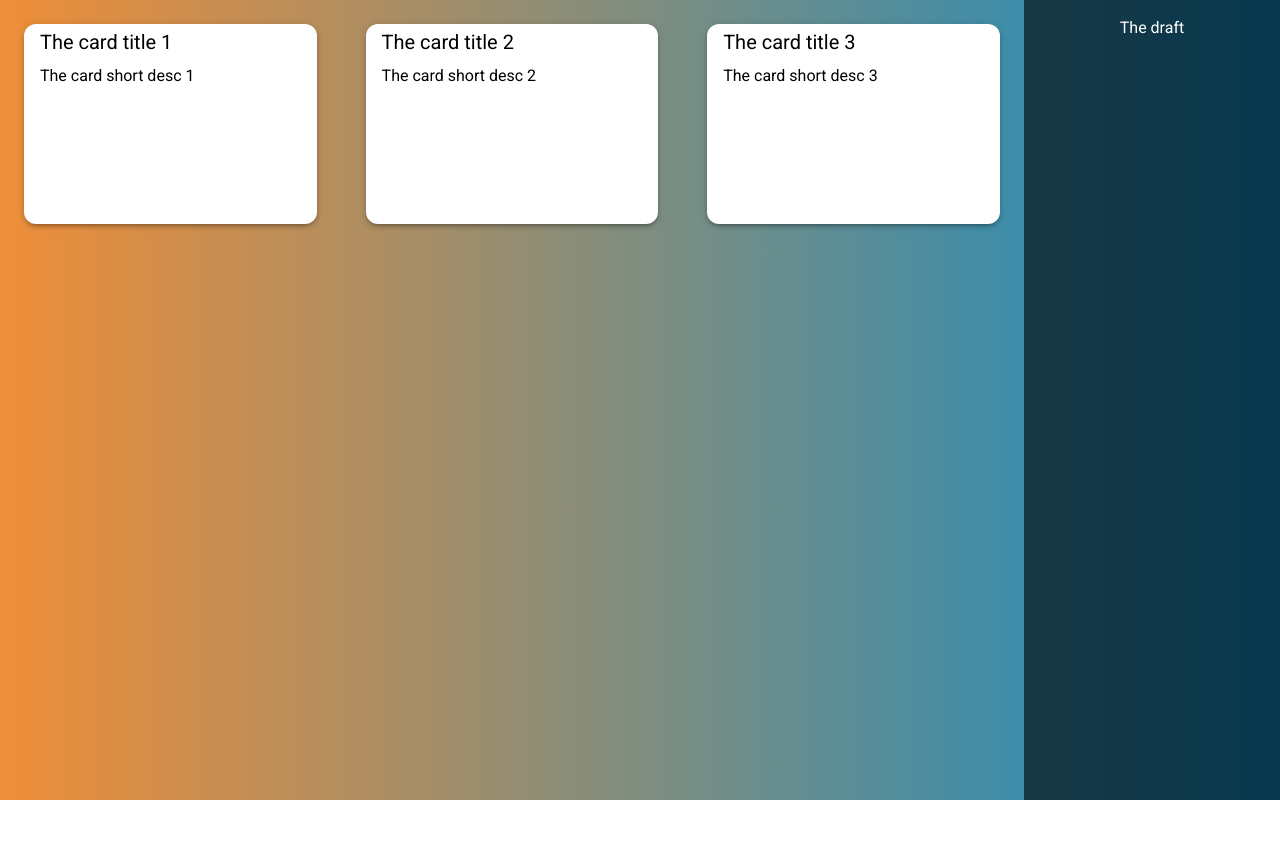
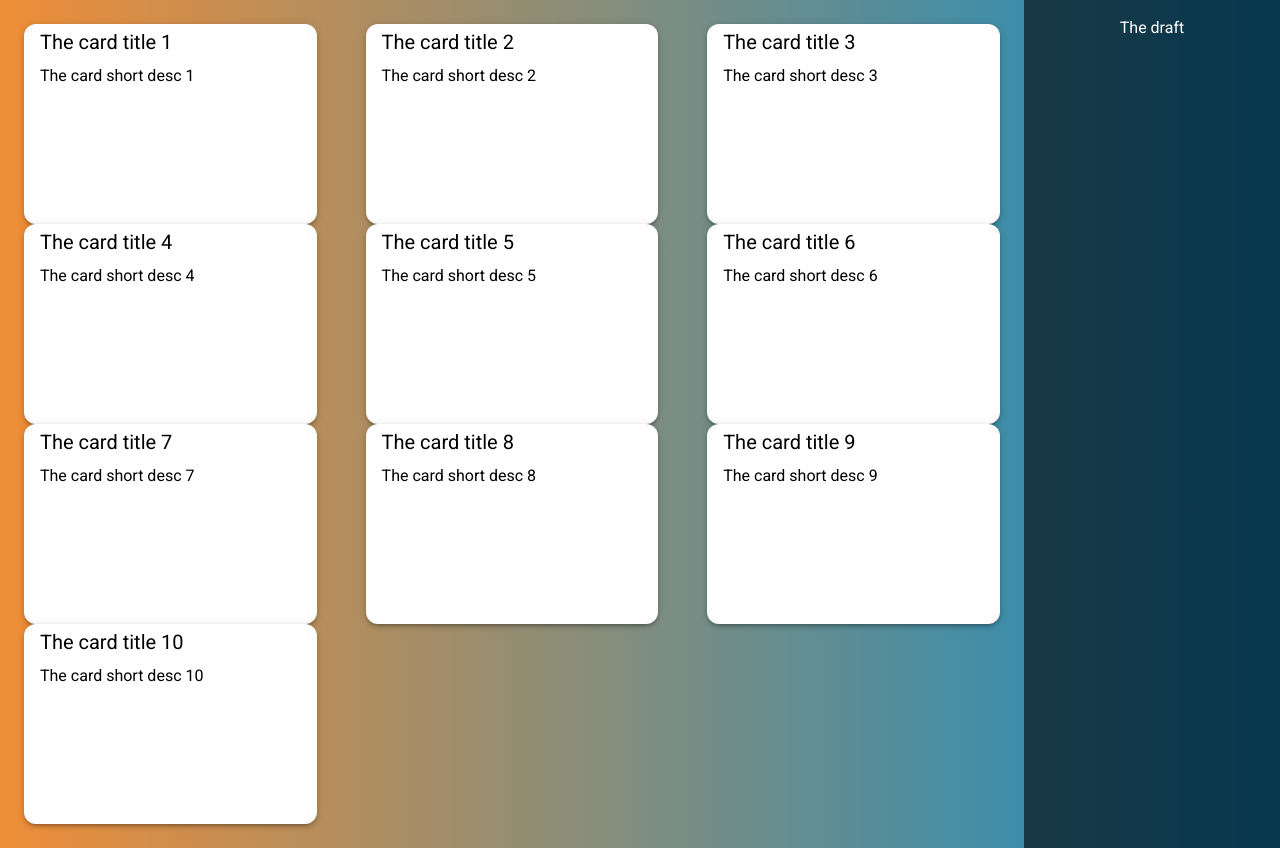
Before and after one commit to Newpoki/dnd-poc, a React (Create React App) app: page / in a window 1280 px wide. Before the commit the page ends 800 px from the top, so only its background shows below. Built offline with nearby package versions, Linux system fonts and the light colour scheme.

Commit message:
task: remove useless code + warnings

```diff
--- a/src/App.tsx
+++ b/src/App.tsx
@@ -2,7 +2,6 @@ import React, { useState, useCallback } from "react";
 import * as Styled from "./App.styles";
 import { RightPanel } from "./RightPanel/RightPanel";
 import { MainPanel } from "./MainPanel/MainPanel";
-import { ICardProps } from "./components/Card";
 import { MOCKED_CARDS_DATA } from "./constants/mockedCardsData";
 import { ICard, ICardItem } from "./typings/card";
 
@@ -10,31 +9,34 @@ function App() {
   const [readyCards, setReadyCards] = useState<ICard[]>(MOCKED_CARDS_DATA);
   const [draftCards, setDraftCards] = useState<ICard[]>([]);
 
-  const handleDropInDraft = (dropedItem: ICardItem) => {
+  const handleDropInDraft = useCallback(
+    (dropedItem: ICardItem) => {
       const cardData = readyCards.find((card) => card.id === dropedItem.id);
 
       if (cardData) {
-      setReadyCards((actualData) =>
-        actualData.filter((card) => card.id !== dropedItem.id)
+        setReadyCards((actualReadyCards) =>
+          actualReadyCards.filter((card) => card.id !== dropedItem.id)
         );
 
-      setDraftCards((actualData) => [
-        ...actualData,
+        setDraftCards((actualDraftCards) => [
+          ...actualDraftCards,
           { ...cardData, status: "DRAFT" },
         ]);
       }
-  };
+    },
+    [readyCards]
+  );
 
   const handleDropInReady = (dropedItem: ICardItem) => {
     const cardData = readyCards.find((card) => card.id === dropedItem.id);
 
     if (cardData) {
-      setDraftCards((actualData) =>
-        actualData.filter((card) => card.id !== dropedItem.id)
+      setDraftCards((actualDraftCards) =>
+        actualDraftCards.filter((card) => card.id !== dropedItem.id)
       );
 
-      setReadyCards((actualData) => [
-        ...actualData,
+      setReadyCards((actualReadyCards) => [
+        ...actualReadyCards,
         { ...cardData, status: "READY" },
       ]);
     }
--- a/src/components/Card.tsx
+++ b/src/components/Card.tsx
@@ -1,8 +1,8 @@
-import { ReactNode, memo } from "react";
+import { memo } from "react";
 import * as Styled from "./Card.styles";
 import { DND_TYPES } from "../constants/dndTypes";
 import { useDrag } from "react-dnd";
-import { ICard, ICardItem } from "../typings/card";
+import { ICard } from "../typings/card";
 
 export type ICardProps = ICard;
 
@@ -18,7 +18,7 @@ export const Card = memo(({ id, title, shortDesc, status }: ICardProps) => {
   return (
     <Styled.Wrapper ref={drag} isDragging={isDragging}>
       <Styled.Title>{title}</Styled.Title>
-      {shortDesc}
+      <p>{shortDesc}</p>
     </Styled.Wrapper>
   );
 });
--- a/src/constants/mockedCardsData.ts
+++ b/src/constants/mockedCardsData.ts
@@ -5,70 +5,60 @@ export const MOCKED_CARDS_DATA: Array<ICard> = [
     id: "1",
     title: "The card title 1",
     shortDesc: "The card short desc 1",
-    desc: "lorem ipsum bla bla",
     status: "READY",
   },
   {
     id: "2",
     title: "The card title 2",
     shortDesc: "The card short desc 2",
-    desc: "lorem ipsum bla bla",
     status: "READY",
   },
   {
     id: "3",
     title: "The card title 3",
     shortDesc: "The card short desc 3",
-    desc: "lorem ipsum bla bla",
     status: "READY",
   },
-  // {
-  //   id: "4",
-  //   title: "The card title 4",
-  //   shortDesc: "The card short desc 4",
-  //   desc: "lorem ipsum bla bla",
-  //   status: "READY",
-  // },
-  // {
-  //   id: "5",
-  //   title: "The card title 5",
-  //   shortDesc: "The card short desc 5",
-  //   desc: "lorem ipsum bla bla",
-  //   status: "READY",
-  // },
-  // {
-  //   id: "6",
-  //   title: "The card title 6",
-  //   shortDesc: "The card short desc 6",
-  //   desc: "lorem ipsum bla bla",
-  //   status: "READY",
-  // },
-  // {
-  //   id: "7",
-  //   title: "The card title 7",
-  //   shortDesc: "The card short desc 7",
-  //   desc: "lorem ipsum bla bla",
-  //   status: "READY",
-  // },
-  // {
-  //   id: "8",
-  //   title: "The card title 8",
-  //   shortDesc: "The card short desc 8",
-  //   desc: "lorem ipsum bla bla",
-  //   status: "READY",
-  // },
-  // {
-  //   id: "9",
-  //   title: "The card title 9",
-  //   shortDesc: "The card short desc 9",
-  //   desc: "lorem ipsum bla bla",
-  //   status: "READY",
-  // },
-  // {
-  //   id: "10",
-  //   title: "The card title 10",
-  //   shortDesc: "The card short desc 10",
-  //   desc: "lorem ipsum bla bla",
-  //   status: "READY",
-  // },
+  {
+    id: "4",
+    title: "The card title 4",
+    shortDesc: "The card short desc 4",
+    status: "READY",
+  },
+  {
+    id: "5",
+    title: "The card title 5",
+    shortDesc: "The card short desc 5",
+    status: "READY",
+  },
+  {
+    id: "6",
+    title: "The card title 6",
+    shortDesc: "The card short desc 6",
+    status: "READY",
+  },
+  {
+    id: "7",
+    title: "The card title 7",
+    shortDesc: "The card short desc 7",
+    status: "READY",
+  },
+  {
+    id: "8",
+    title: "The card title 8",
+    shortDesc: "The card short desc 8",
+    status: "READY",
+  },
+  {
+    id: "9",
+    title: "The card title 9",
+    shortDesc: "The card short desc 9",
+    status: "READY",
+  },
+  {
+    id: "10",
+    title: "The card title 10",
+    shortDesc: "The card short desc 10",
+    status: "READY",
+  },
 ];
--- a/src/typings/card.ts
+++ b/src/typings/card.ts
@@ -2,7 +2,6 @@ export type ICard = {
   id: string;
   title: string;
   shortDesc: string;
-  desc: string;
   status: "DRAFT" | "READY";
 };
 
```
Lines whose indentation alone changed are shown as unchanged.
